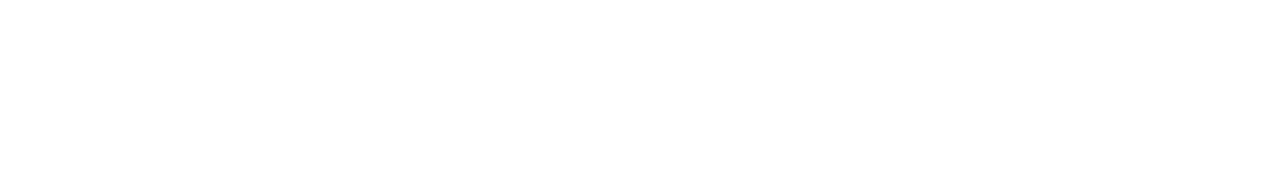
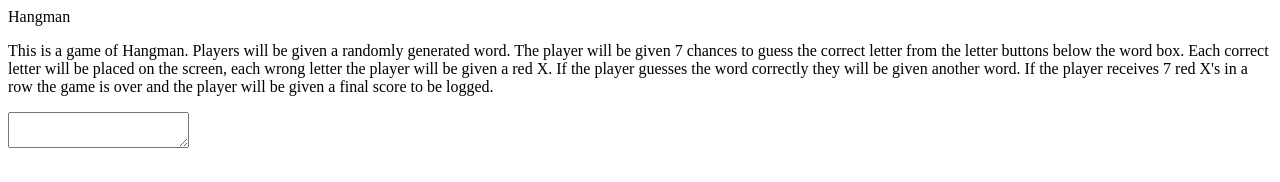
Before and after one commit to shawnmwillard/Hangman-Game, a plain HTML site: page index.html in a window 1280 px wide. Drawn offline with Linux system fonts and the light colour scheme.

Commit message:
initial html

```diff
--- a/index.html
+++ b/index.html
@@ -6,5 +6,22 @@
     <meta name="viewport" content="width=device-width, initial-scale=1.0" />
     <title>Hangman</title>
   </head>
-  <body></body>
+  <body>
+    <div>
+      <h>Hangman</h>
+      <p>
+        This is a game of Hangman. Players will be given a randomly generated word. The
+        player will be given 7 chances to guess the correct letter from the letter buttons
+        below the word box. Each correct letter will be placed on the screen, each wrong
+        letter the player will be given a red X. If the player guesses the word correctly
+        they will be given another word. If the player receives 7 red X's in a row the game
+        is over and the player will be given a final score to be logged.
+      </p>
+
+    </div>
+    <div>
+      <p class="hide" id="word" ></p>
+      <textarea id="definition" ></textarea>
+    </div>
+  </body>
 </html>
```
